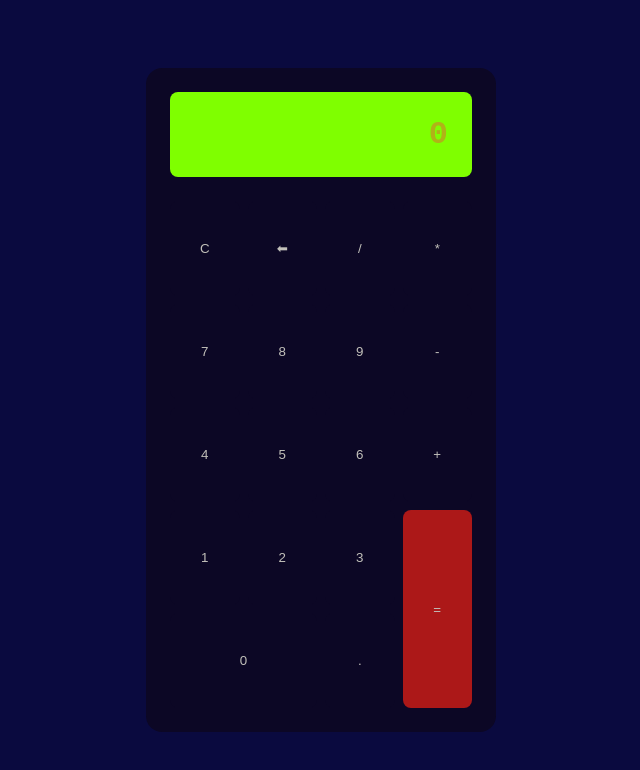
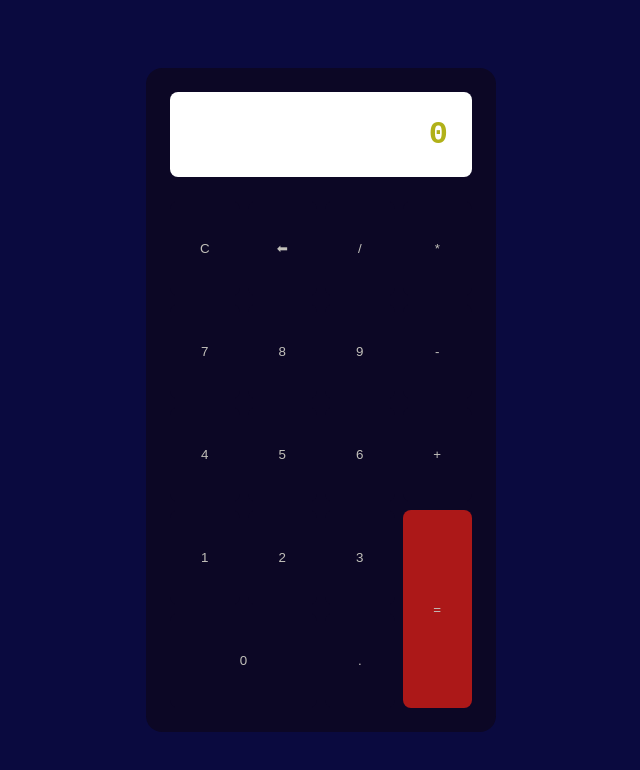
Before and after one commit to giovannialonzo/calculadoraGio, a plain HTML site: page index.html in a window 1280 px wide. Shown: the whole page, without its empty margins (319-959 px from the left). Drawn offline with Linux system fonts and the light colour scheme.

Commit message:
Update main.css

```diff
--- a/main.css
+++ b/main.css
@@ -26,7 +26,7 @@ place-items: center;
 
 .pantalla{
     grid-column: 1 / -1;
-    background-color: rgb(127, 255, 0);
+    background-color: rgb(255, 255, 255);
     padding: 1.5rem;
     font-size: 2rem;
     text-align: right;
```
